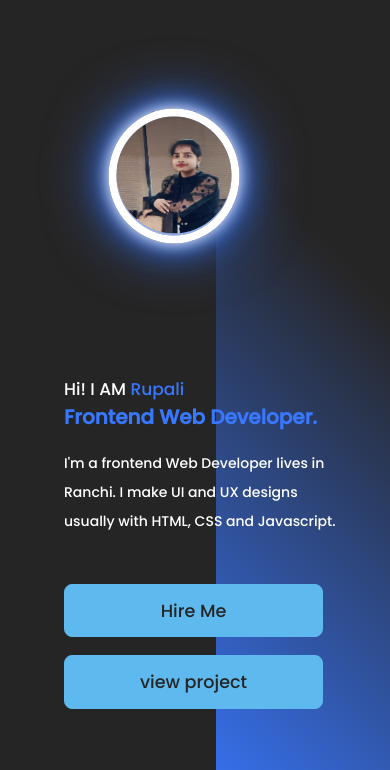
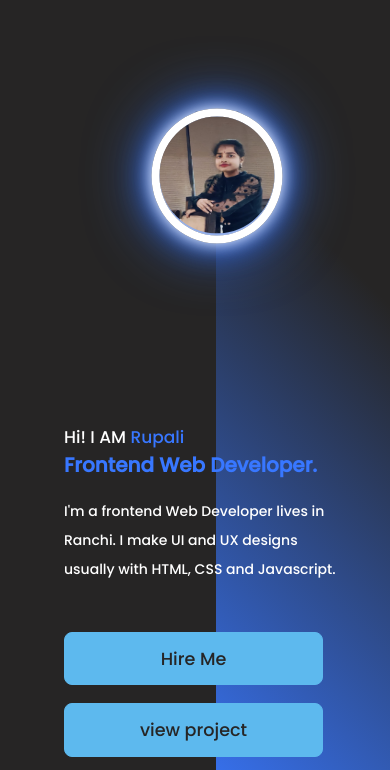
Before and after one commit to rupali282003/portfolio, a plain HTML site: page index.html in a window 390 px wide. Shown: the top 770 px of the page. Drawn offline with Linux system fonts and the light colour scheme.

Commit message:
image center and changing content bottom

```diff
--- a/assets/css/media.css
+++ b/assets/css/media.css
@@ -15,7 +15,8 @@
     height: 135px;
     position: absolute;
     top: 176px;
-    left: 174px
+    left: 174px;
+    justify-self: anchor-center;
 }
 .content .detail {
     font-size: 14px;
@@ -38,7 +39,7 @@
 .content {
 
     position: absolute;
-    bottom: 135px;
+    bottom: 87px;
     right: 43px;
 }
 .right-container {
@@ -53,5 +54,6 @@ button:nth-child(1){
     gap: 56px;
     position: absolute;
     bottom: 22px;
+
 }
 }
```
Also changed, not shown: index.html (+1 -0 lines).
